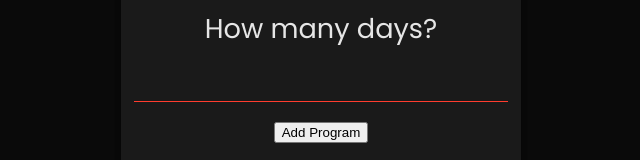
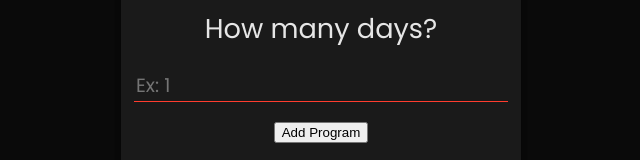
Before and after one commit to JaydanZ/Live-Lift, a React (Create React App) app: page / in a window 1280 px wide. Both pictures are taken after a click on the element 759 px from the left and 331 px from the top of the page. Shown: the part 448-608 px from the top of the page, without its empty margins (319-959 px from the left). Built offline with nearby package versions, Linux system fonts and the light colour scheme.

Commit message:
Create Program Update

```diff
--- a/src/components/CreateProgram/CreateProgram.css
+++ b/src/components/CreateProgram/CreateProgram.css
@@ -1,31 +1,17 @@
 @import url("https://fonts.googleapis.com/css2?family=Poppins:ital,wght@0,100;0,400;0,700;1,600&display=swap");
 
-.programTextField {
-  display: block;
-  border: none;
-  outline: none;
-  font-family: "Poppins", sans-serif;
-  margin: 20px;
-  font-size: 1.2rem;
-  background: transparent;
-  color: #e6e6e6;
-  border-bottom: 1px solid #ff3c2e;
+/* .programTextField::after {
+  content: "";
+  display: inline-block;
+  background: #ff3c2e;
+  height: 2px;
+  width: 0%;
 }
 
-.programTextField ~ .focus-border {
-  position: absolute;
-  bottom: 0;
-  left: 0;
-  width: 0;
-  height: 2px;
-  background: #ff3c2e;
-  transition: 0.4s;
-}
-
-.programTextField:focus ~ .focus-border {
+.programTextField:focus::after {
   width: 100%;
   transition: 0.4s;
-}
+} */
 
 .createProgramCard {
   display: flex;
@@ -69,3 +55,15 @@
 .programFormCycleField {
   flex-direction: row;
 }
+
+.programTextField {
+  display: block;
+  border: none;
+  outline: none;
+  font-family: "Poppins", sans-serif;
+  margin: 20px;
+  font-size: 1.2rem;
+  background: transparent;
+  color: #e6e6e6;
+  border-bottom: 1px solid #ff3c2e;
+}
--- a/src/components/CreateProgram/CreateProgram.js
+++ b/src/components/CreateProgram/CreateProgram.js
@@ -51,6 +51,7 @@ const CreateProgram = () => {
                 min="1"
                 step="1"
                 onChange={daysChangeHandler}
+                placeholder="Ex: 1"
               />
             </div>
             <button type="button">Add Program</button>
```
